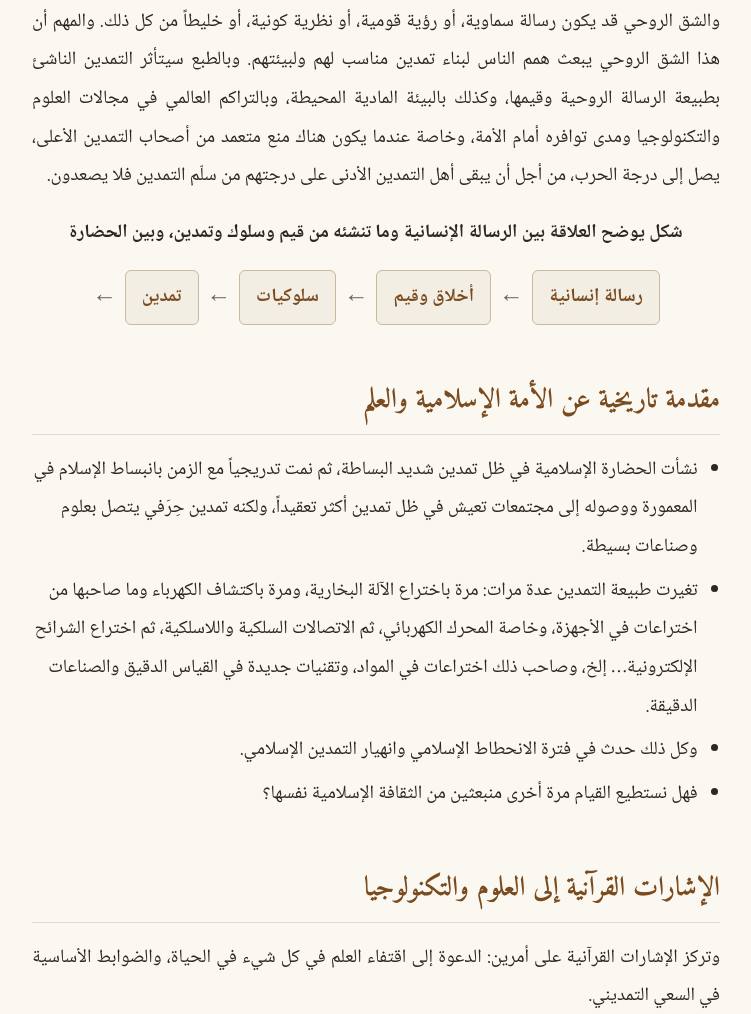
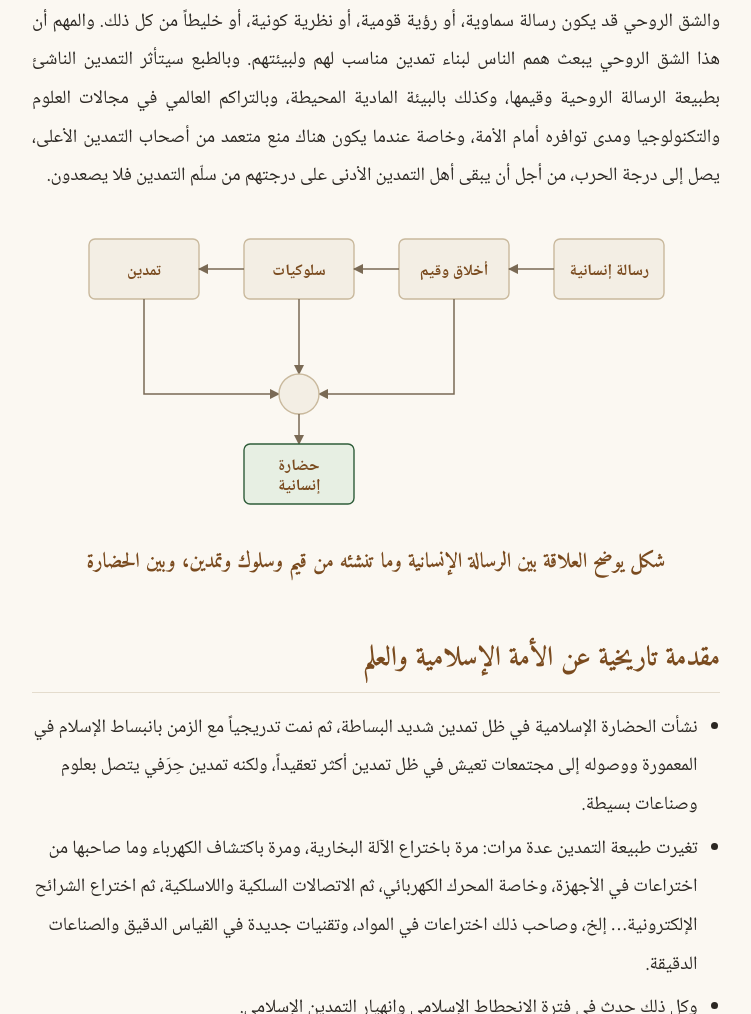
Before and after one commit to usdesouky-creator/fiqh-hadary, a plain HTML site: page html/al3lm wa altaknologia wa tabe3at al3omran alislamy 3abr altareekh.doc.html in a window 1280 px wide. Shown: the part 4911-5925 px from the top of the page, without its empty margins (264-1015 px from the left). Drawn offline with Linux system fonts and the light colour scheme.

Commit message:
Update article 20 (العلم والتكنولوجيا وطبيعة العمران الإسلامي) with SVG civilization diagram
Co-Authored-By: Claude Sonnet 4.6 <noreply@anthropic.com>

```diff
--- a/html/al3lm wa altaknologia wa tabe3at al3omran alislamy 3abr altareekh.doc.html
+++ b/html/al3lm wa altaknologia wa tabe3at al3omran alislamy 3abr altareekh.doc.html
@@ -128,13 +128,10 @@
 <p class="formula">الحضارة = شق روحي + شق تمديني</p>
 <p>الشق الروحي هو الباعث النفسي للأمة، أفراداً وجماعات، وهو المحدد للقيم التي ستتحكم في توجهات الفرد والجماعة، والتي ستحكمهم من خلال دساتيرهم. والشق الروحي يمثل الثابت في الأمة، وعادة ما يكتمل نموه على يد رسول أو مصلح في فترة وجيزة، وفي ظل تمدين سائد. وهذا التمدين السائد إما أن يبقى، أو يضمر، أو ينمو، حسب الطبيعة الكامنة في الشق الروحي.</p>
 <p>والشق الروحي قد يكون رسالة سماوية، أو رؤية قومية، أو نظرية كونية، أو خليطاً من كل ذلك. والمهم أن هذا الشق الروحي يبعث همم الناس لبناء تمدين مناسب لهم ولبيئتهم. وبالطبع سيتأثر التمدين الناشئ بطبيعة الرسالة الروحية وقيمها، وكذلك بالبيئة المادية المحيطة، وبالتراكم العالمي في مجالات العلوم والتكنولوجيا ومدى توافره أمام الأمة، وخاصة عندما يكون هناك منع متعمد من أصحاب التمدين الأعلى، يصل إلى درجة الحرب، من أجل أن يبقى أهل التمدين الأدنى على درجتهم من سلّم التمدين فلا يصعدون.</p>
-<p style="text-align:center"><strong>شكل يوضح العلاقة بين الرسالة الإنسانية وما تنشئه من قيم وسلوك وتمدين، وبين الحضارة</strong></p>
-<div class="flow-row">
-<div class="box">رسالة إنسانية</div><div class="arrow">←</div>
-<div class="box">أخلاق وقيم</div><div class="arrow">←</div>
-<div class="box">سلوكيات</div><div class="arrow">←</div>
-<div class="box">تمدين</div><div class="arrow">←</div>
-</div>
+<figure class="diagram"><svg viewBox="0 0 645 300" xmlns="http://www.w3.org/2000/svg" role="img" aria-label="العلاقة بين الرسالة الإنسانية والحضارة" style="width:100%;max-width:645px;height:auto;font-family:'Noto Naskh Arabic','Amiri',serif;font-size:16px;font-weight:700;fill:#7a4b1f">
+<defs><marker id="ah2" viewBox="0 0 10 10" refX="9" refY="5" markerWidth="7" markerHeight="7" orient="auto-start-reverse"><path d="M0,0 L10,5 L0,10 z" fill="#7a6a55"/></marker></defs>
+<style>.bx{fill:#f3eee4;stroke:#c9b99d;stroke-width:1.4} .bxg{fill:#e7efe3;stroke:#2f5d3a;stroke-width:1.4} .ln{stroke:#7a6a55;stroke-width:1.5}</style>
+<rect x="500" y="20" width="110" height="60" rx="6" class="bx"/><text x="555.0" y="56.0" text-anchor="middle">رسالة إنسانية</text><rect x="345" y="20" width="110" height="60" rx="6" class="bx"/><text x="400.0" y="56.0" text-anchor="middle">أخلاق وقيم</text><rect x="190" y="20" width="110" height="60" rx="6" class="bx"/><text x="245.0" y="56.0" text-anchor="middle">سلوكيات</text><rect x="35" y="20" width="110" height="60" rx="6" class="bx"/><text x="90.0" y="56.0" text-anchor="middle">تمدين</text><line x1="500" y1="50" x2="455" y2="50" class="ln" marker-end="url(#ah2)"/><line x1="345" y1="50" x2="300" y2="50" class="ln" marker-end="url(#ah2)"/><line x1="190" y1="50" x2="145" y2="50" class="ln" marker-end="url(#ah2)"/><line x1="245" y1="80" x2="245" y2="155" class="ln" marker-end="url(#ah2)"/><polyline points="90,80 90,175 225,175" class="ln" fill="none" marker-end="url(#ah2)"/><polyline points="400,80 400,175 265,175" class="ln" fill="none" marker-end="url(#ah2)"/><circle cx="245" cy="175" r="20" class="bx"/><line x1="245" y1="195" x2="245" y2="225" class="ln" marker-end="url(#ah2)"/><rect x="190" y="225" width="110" height="60" rx="6" class="bxg"/><text x="245.0" y="251.0" text-anchor="middle">حضارة</text><text x="245.0" y="271.0" text-anchor="middle">إنسانية</text></svg><figcaption>شكل يوضح العلاقة بين الرسالة الإنسانية وما تنشئه من قيم وسلوك وتمدين، وبين الحضارة</figcaption></figure>
 
 <h2>مقدمة تاريخية عن الأمة الإسلامية والعلم</h2>
 <ul class="names">
```
